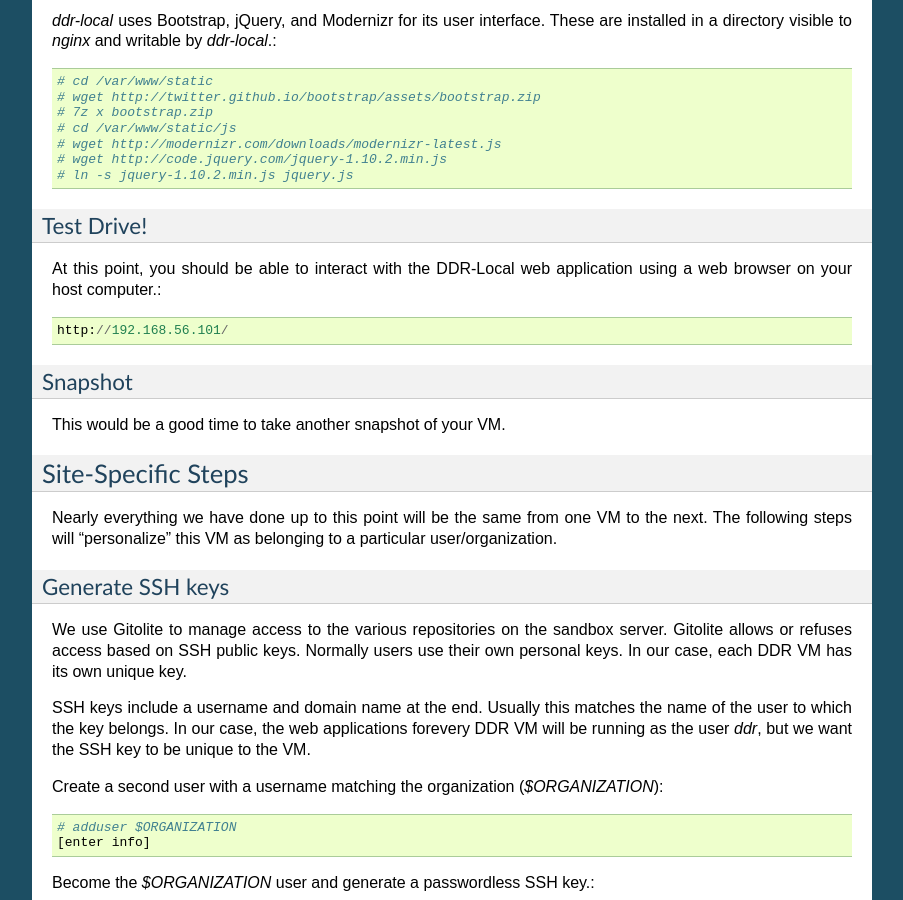
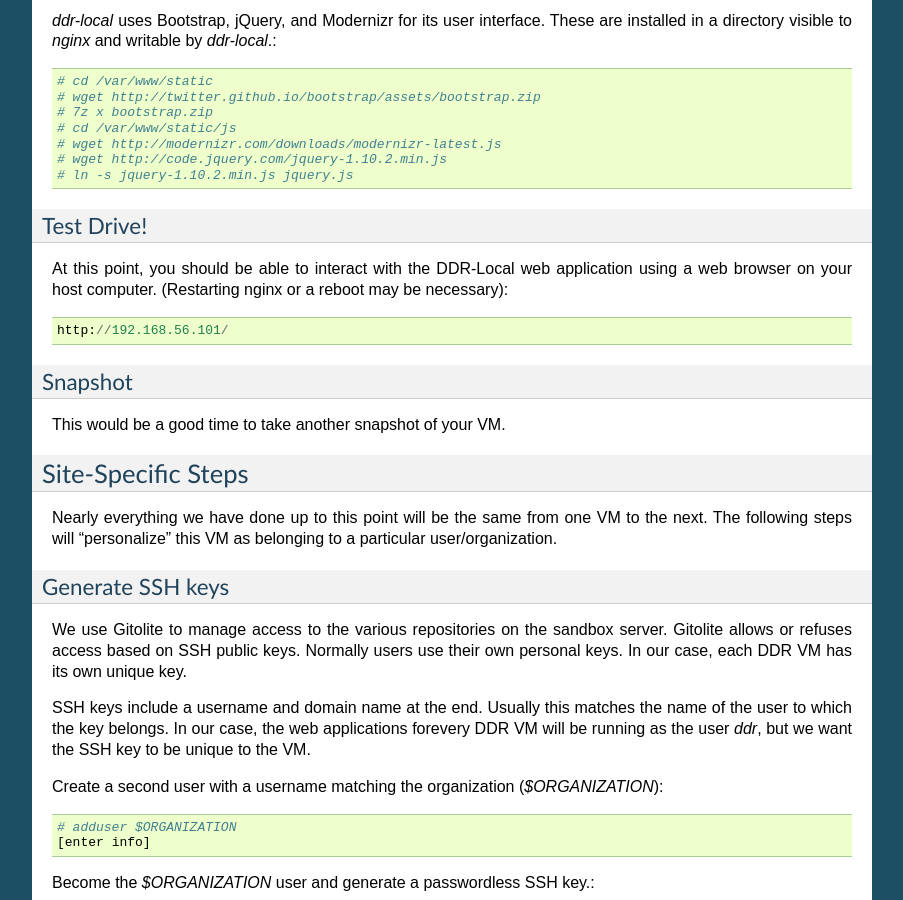
Before and after one commit to denshoproject/ddr-manual, a Sphinx documentation site: the page built from source/admins/create-workstation-vm.rst, in a window 1280 px wide and 900 px high, scrolled down 8365 px. Shown: the whole window, without its empty margins (198-1101 px from the left). Built offline with Sphinx 7.4.7, drawn with Linux system fonts in a browser that asks for light colours; pages that are not in the unit, such as notebooks, are missing from menus.

Commit message:
Update create-workstation-vm.rst

```diff
--- a/source/admins/create-workstation-vm.rst
+++ b/source/admins/create-workstation-vm.rst
@@ -532,7 +532,7 @@ Bootstrap, jQuery, Modernizr
 Test Drive!
 -----------
 
-At this point, you should be able to interact with the DDR-Local web application using a web browser on your host computer.::
+At this point, you should be able to interact with the DDR-Local web application using a web browser on your host computer. (Restarting nginx or a reboot may be necessary)::
 
     http://192.168.56.101/
 
```
